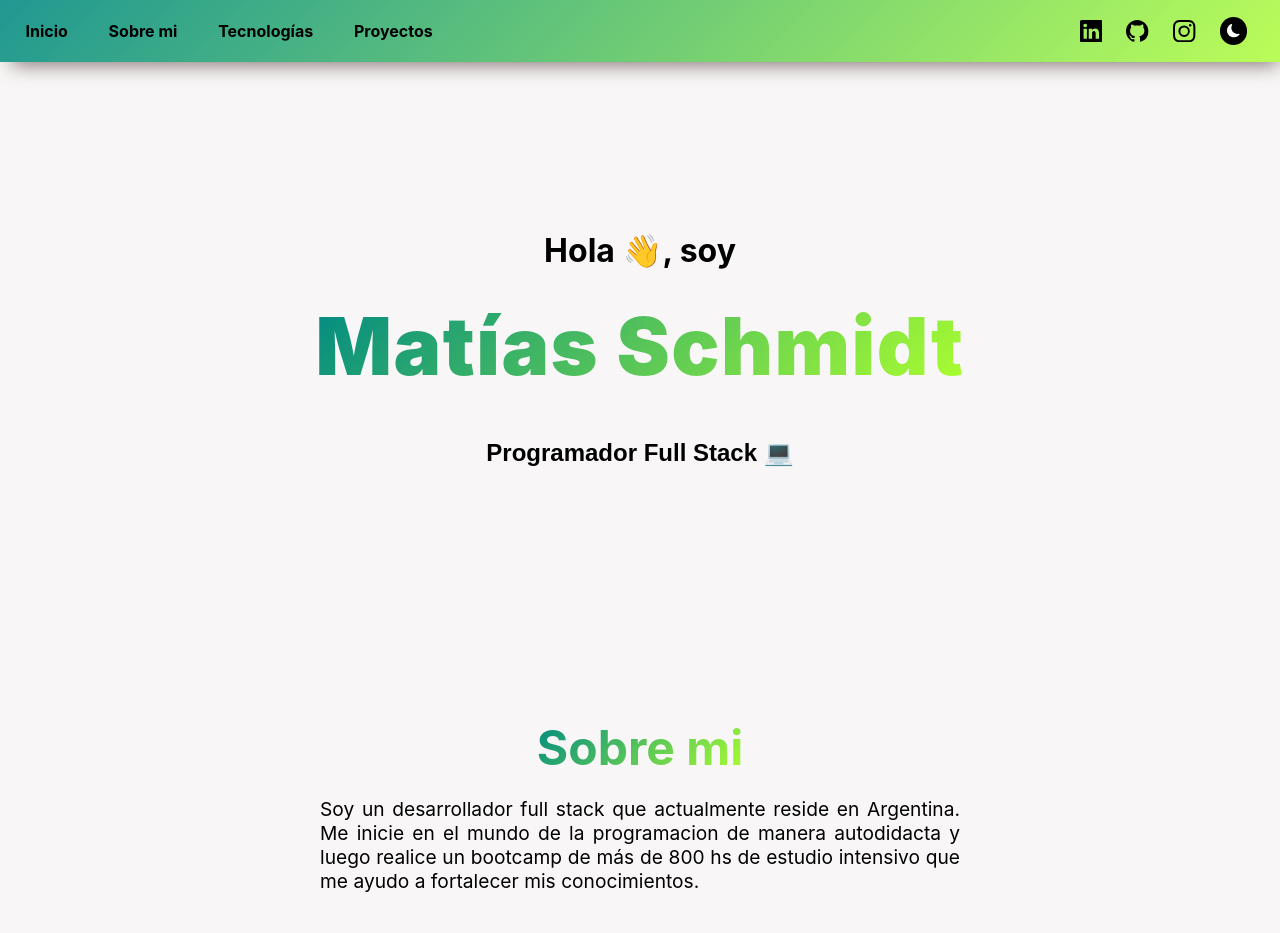
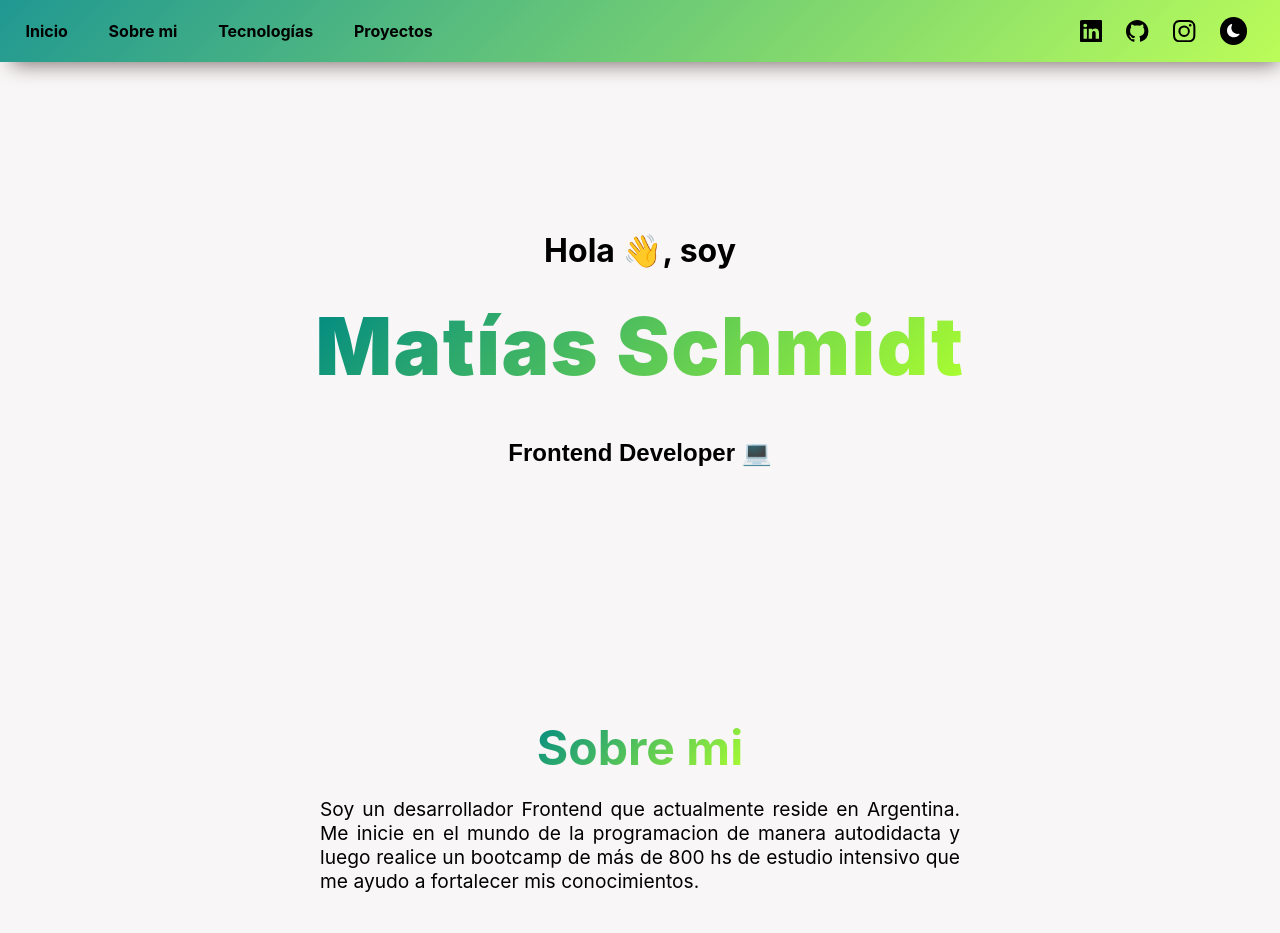
Before and after one commit to mschmidt17/portfolio, a React (Create React App) app: page / in a window 1280 px wide. Shown: the top 933 px of the page. Built offline with nearby package versions, Linux system fonts and the light colour scheme.

Commit message:
se realiza correcion de datos

```diff
--- a/src/components/About.js
+++ b/src/components/About.js
@@ -1,6 +1,6 @@
 import React from 'react';
 import './css/about.css';
-import pdf from "../matias-SchmidtCV.pdf";
+import pdf from "../matias-schmidtCV.pdf";
 
 export default function About ({resumeData, light}) {
 
--- a/src/resumeData.js
+++ b/src/resumeData.js
@@ -5,7 +5,7 @@ import sequelize from "./sequelize.png";
 
 let resumeData = {
     "name": "Matías Schmidt",
-    "role": "Programador Full Stack 💻",
+    "role": "Frontend Developer 💻",
     "linkedinId":"matias-schmidt1",
     "socialLinks":[
         {
@@ -19,7 +19,7 @@ let resumeData = {
           "className":"fa fa-github"
         }
       ],
-    "aboutme":"Soy un desarrollador full stack que actualmente reside en Argentina. Me inicie en el mundo de la programacion de manera autodidacta y luego realice un bootcamp de más de 800 hs de estudio intensivo que me ayudo a fortalecer mis conocimientos.",
+    "aboutme":"Soy un desarrollador Frontend que actualmente reside en Argentina. Me inicie en el mundo de la programacion de manera autodidacta y luego realice un bootcamp de más de 800 hs de estudio intensivo que me ayudo a fortalecer mis conocimientos.",
     "aboutme2":"Soy una persona con disciplina, persistencia y actitud que busca sumar experiencia en el sector IT, que disfruta del trabajo en equipo y la resolución de problemas. Me encuentro en búsqueda de nuevos desafíos, estoy abierto a todas las oportunidades que me permitan crecer y seguir capacitándome. ",
     "address":"Argentina",
     "website":"link del portfolio deployado",
```
Also changed, not shown: 1 other file (tests, documents, lock files or other folders).
